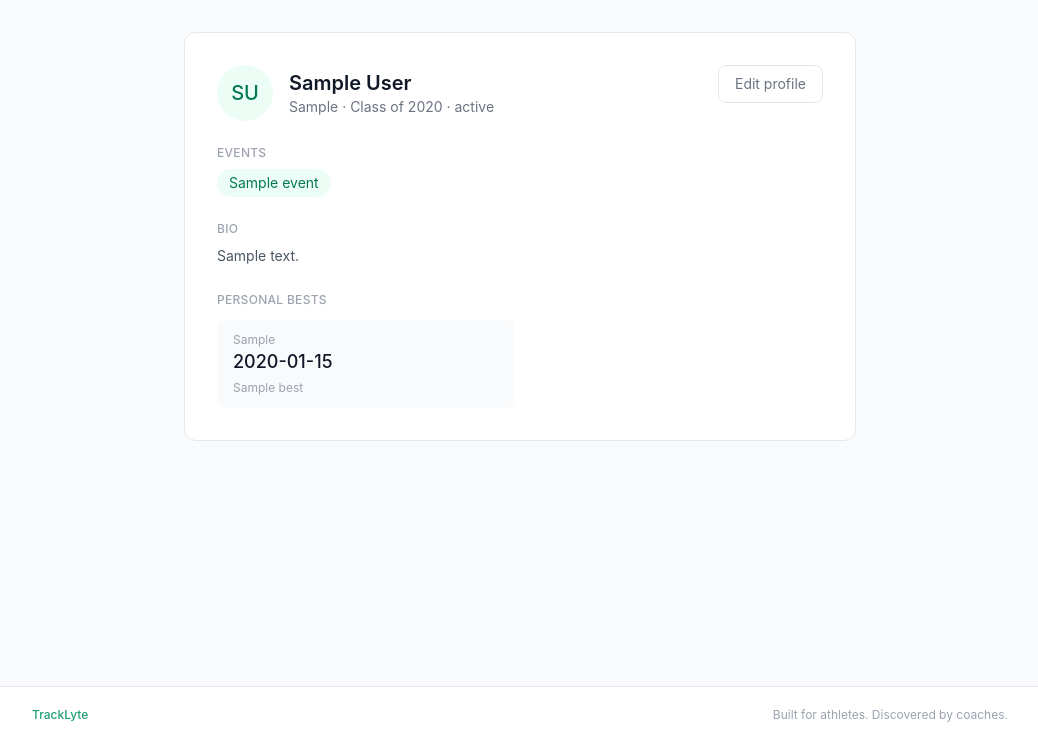
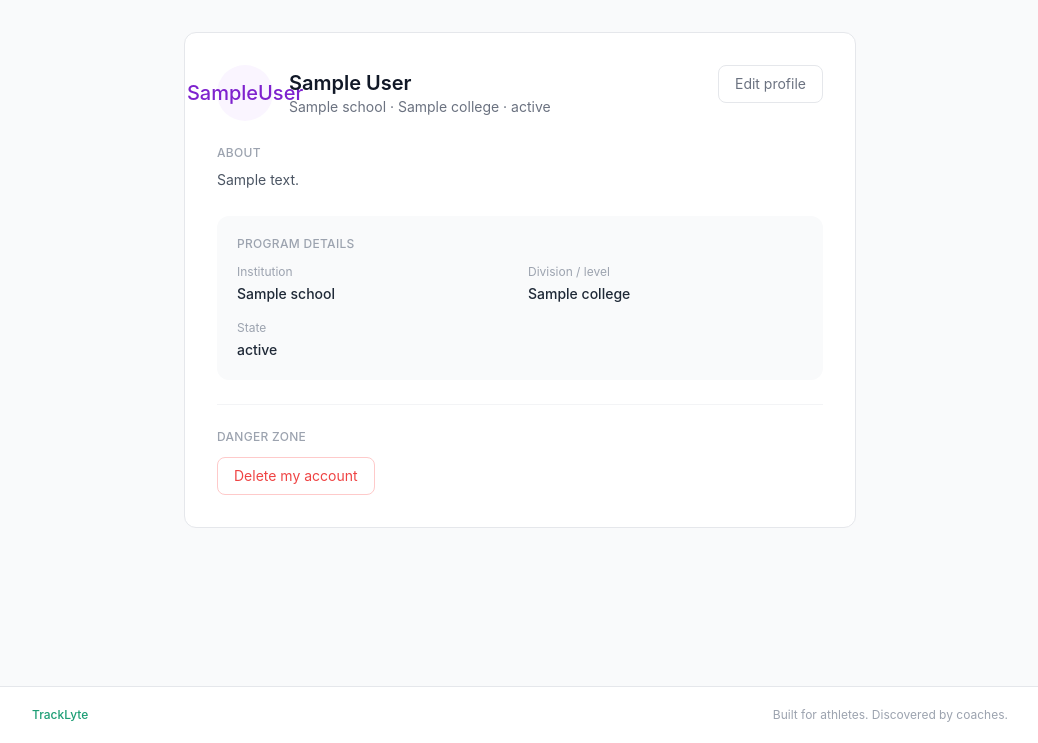
Before and after one commit to loganisntcreative/tracklyte, a Flask app: template app/templates/profile/view.html in a window 1280 px wide. Shown: the part 57-800 px from the top of the page, without its empty margins (120-1158 px from the left). Run offline with Flask 3, Linux system fonts and the light colour scheme; tables that the repository leaves empty hold one stand-in row (values such as "Sample post"); the template is opened without the code that fills it: values that come from a table or form of the project are taken from there, most other values are stand-ins (such as "Sample title", 1, 10 or a date in 2020); some libraries are stand-ins or nearby versions.

Commit message:
Fix cache bug, delete account, rate limit register, email verification URL, phase 15

```diff
--- a/app/templates/profile/view.html
+++ b/app/templates/profile/view.html
@@ -1,5 +1,5 @@
 {% extends "base.html" %}
-{% block title %}{{ athlete.first_name }} {{ athlete.last_name }} — TrackLyte{% endblock %}
+{% block title %}{{ coach.first_name }} {{ coach.last_name }} — TrackLyte{% endblock %}
 
 {% block content %}
 <div class="max-w-2xl mx-auto">
@@ -7,53 +7,55 @@
 
         <div class="flex items-start justify-between mb-6">
             <div class="flex items-center gap-4">
-                <div class="w-14 h-14 rounded-full bg-emerald-50 flex items-center justify-center text-emerald-700 font-medium text-xl">
-                    {{ athlete.first_name[0] }}{{ athlete.last_name[0] }}
+                <div class="w-14 h-14 rounded-full bg-purple-50 flex items-center justify-center text-purple-700 font-medium text-xl">
+                    {{ coach.first_name[0] }}{{ coach.last_name[0] }}
                 </div>
                 <div>
-                    <h1 class="text-xl font-semibold">{{ athlete.first_name }} {{ athlete.last_name }}</h1>
-                    <p class="text-sm text-gray-500">{{ athlete.school }} · Class of {{ athlete.grad_year }} · {{ athlete.state }}</p>
+                    <h1 class="text-xl font-semibold">{{ coach.first_name }} {{ coach.last_name }}</h1>
+                    <p class="text-sm text-gray-500">{{ coach.school }}{% if coach.college %} · {{ coach.college }}{% endif %} · {{ coach.state }}</p>
                 </div>
             </div>
-            <a href="/profile/edit"
+            <a href="/coach/profile/edit"
                 class="text-sm border border-gray-200 rounded-lg px-4 py-2 text-gray-500 hover:bg-gray-50">
                 Edit profile
             </a>
         </div>
 
-        {% if athlete_events %}
+        {% if coach.bio %}
         <div class="mb-6">
-            <p class="text-xs font-medium text-gray-400 uppercase tracking-wide mb-2">Events</p>
-            <div class="flex flex-wrap gap-2">
-                {% for event in athlete_events %}
-                    <span class="bg-emerald-50 text-emerald-700 text-sm px-3 py-1 rounded-full">{{ event }}</span>
-                {% endfor %}
-            </div>
+            <p class="text-xs font-medium text-gray-400 uppercase tracking-wide mb-2">About</p>
+            <p class="text-sm text-gray-600 leading-relaxed">{{ coach.bio }}</p>
         </div>
         {% endif %}
 
-        {% if athlete.bio %}
-        <div class="mb-6">
-            <p class="text-xs font-medium text-gray-400 uppercase tracking-wide mb-2">Bio</p>
-            <p class="text-sm text-gray-600 leading-relaxed">{{ athlete.bio }}</p>
+        <div class="bg-gray-50 rounded-xl p-5 mb-6">
+            <p class="text-xs font-medium text-gray-400 uppercase tracking-wide mb-3">Program details</p>
+            <div class="grid grid-cols-2 gap-4 text-sm">
+                <div>
+                    <p class="text-gray-400 text-xs mb-1">Institution</p>
+                    <p class="text-gray-800 font-medium">{{ coach.school or '—' }}</p>
+                </div>
+                <div>
+                    <p class="text-gray-400 text-xs mb-1">Division / level</p>
+                    <p class="text-gray-800 font-medium">{{ coach.college or '—' }}</p>
+                </div>
+                <div>
+                    <p class="text-gray-400 text-xs mb-1">State</p>
+                    <p class="text-gray-800 font-medium">{{ coach.state or '—' }}</p>
+                </div>
+            </div>
         </div>
-        {% endif %}
 
-        <div>
-            <p class="text-xs font-medium text-gray-400 uppercase tracking-wide mb-3">Personal bests</p>
-            {% if athlete.personal_bests.count() == 0 %}
-                <p class="text-sm text-gray-400 italic">No PRs logged yet. <a href="/prs/add" class="text-emerald-600 hover:underline">Add your first PR →</a></p>
-            {% else %}
-                <div class="grid grid-cols-2 gap-3">
-                {% for pr in athlete.personal_bests %}
-                    <div class="bg-gray-50 rounded-lg px-4 py-3">
-                        <p class="text-xs text-gray-400">{{ pr.event }}</p>
-                        <p class="text-lg font-medium text-gray-900">{{ pr.time_recorded }}</p>
-                        {% if pr.meet_name %}<p class="text-xs text-gray-400 mt-1">{{ pr.meet_name }}</p>{% endif %}
-                    </div>
-                {% endfor %}
-                </div>
-            {% endif %}
+        <div class="pt-6 border-t border-gray-100">
+            <p class="text-xs font-medium text-gray-400 uppercase tracking-wide mb-3">Danger zone</p>
+            <form method="POST" action="/delete-account"
+                onsubmit="return confirm('Are you sure? This permanently deletes your account and profile. This cannot be undone.')">
+                <input type="hidden" name="csrf_token" value="{{ csrf_token() }}">
+                <button type="submit"
+                    class="text-sm text-red-500 hover:text-red-700 border border-red-200 hover:border-red-400 px-4 py-2 rounded-lg transition-colors">
+                    Delete my account
+                </button>
+            </form>
         </div>
 
     </div>
```
Also changed, not shown: app/auth.py (+23 -1 lines), app/discover.py (+6 -2 lines), app/templates/coach/view.html (+12 -0 lines), 1 other file.
